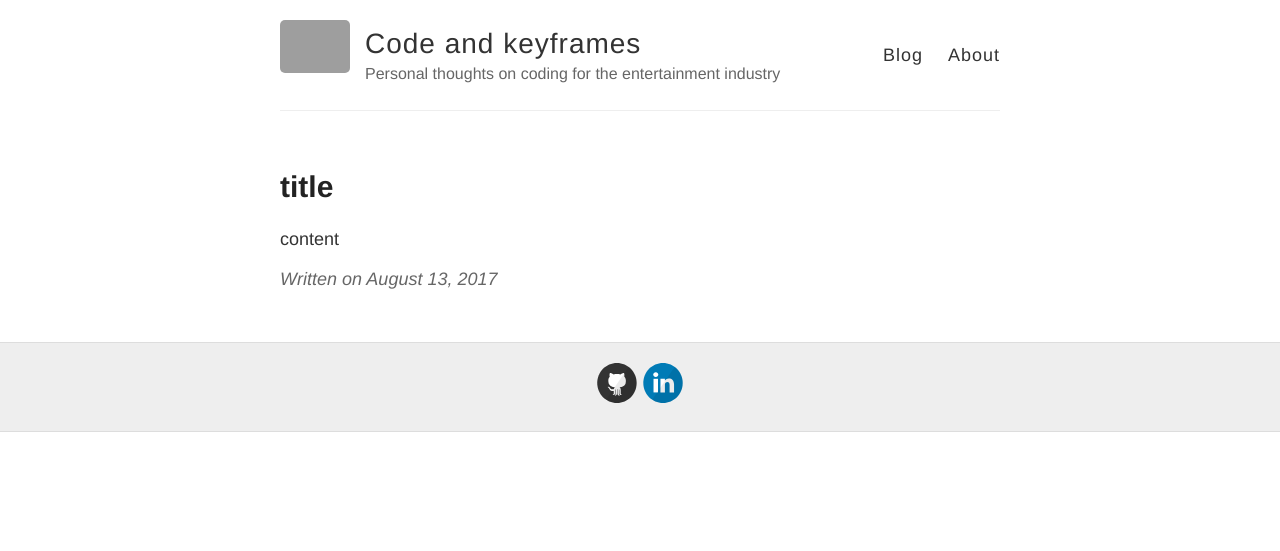
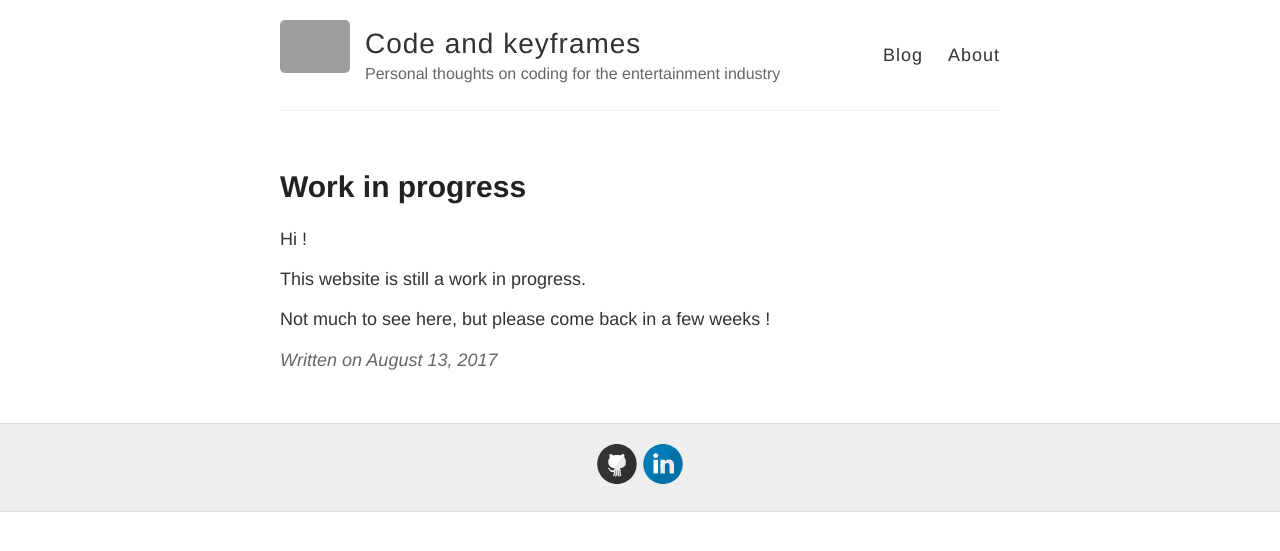
Before and after one commit to aboellinger/aboellinger.github.io, a Jekyll site: the page built from _posts/2017-8-13-Title.md, in a window 1280 px wide. Shown: the top 551 px of the page. Built offline with Jekyll 4.4.1, drawn with Linux system fonts in a browser that asks for light colours; grey boxes are pictures that could not be loaded.

Commit message:
added - keep tweaking

```diff
--- a/_config.yml
+++ b/_config.yml
@@ -9,7 +9,7 @@ name: Code and keyframes
 description: Personal thoughts on coding for the entertainment industry
 
 # URL of your avatar or profile pic (you could use your GitHub profile pic)
-avatar: https://raw.githubusercontent.com/barryclark/jekyll-now/master/images/jekyll-logo.png
+avatar: https://aboellinger.githubusercontent.com/images/avatar.png
 
 #
 # Flags below are optional
--- a/_posts/2017-8-13-Title.md
+++ b/_posts/2017-8-13-Title.md
@@ -1,6 +1,10 @@
 ---
 layout: post
-title: title
+title: Work in progress
 ---
 
-content
+Hi !
+
+This website is still a work in progress.
+
+Not much to see here, but please come back in a few weeks !
```
Also changed, not shown: images/avatar.png (added).
